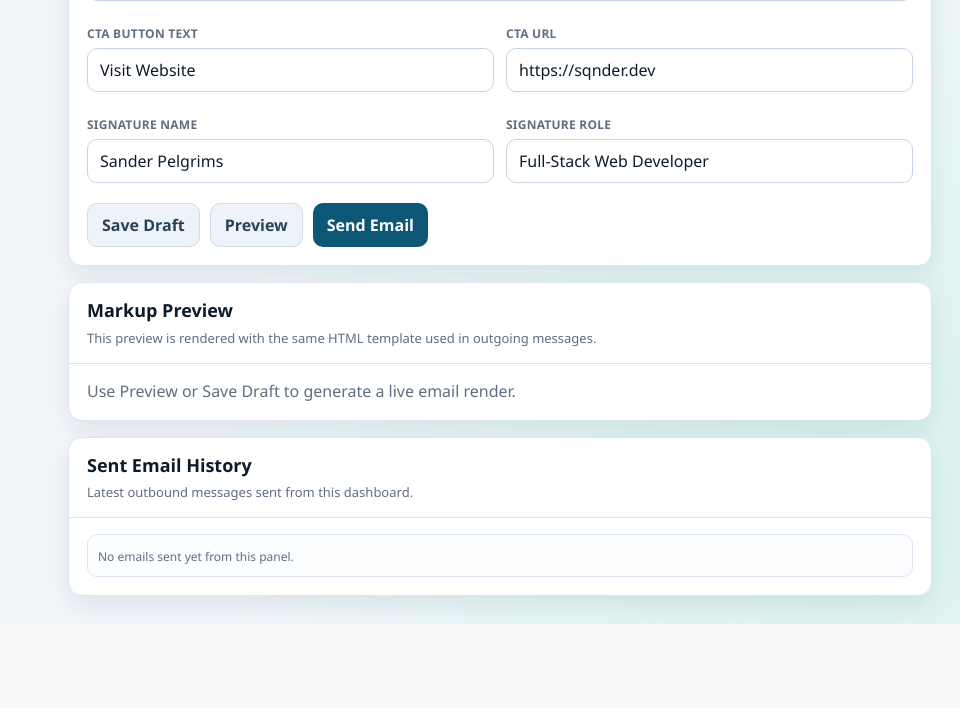
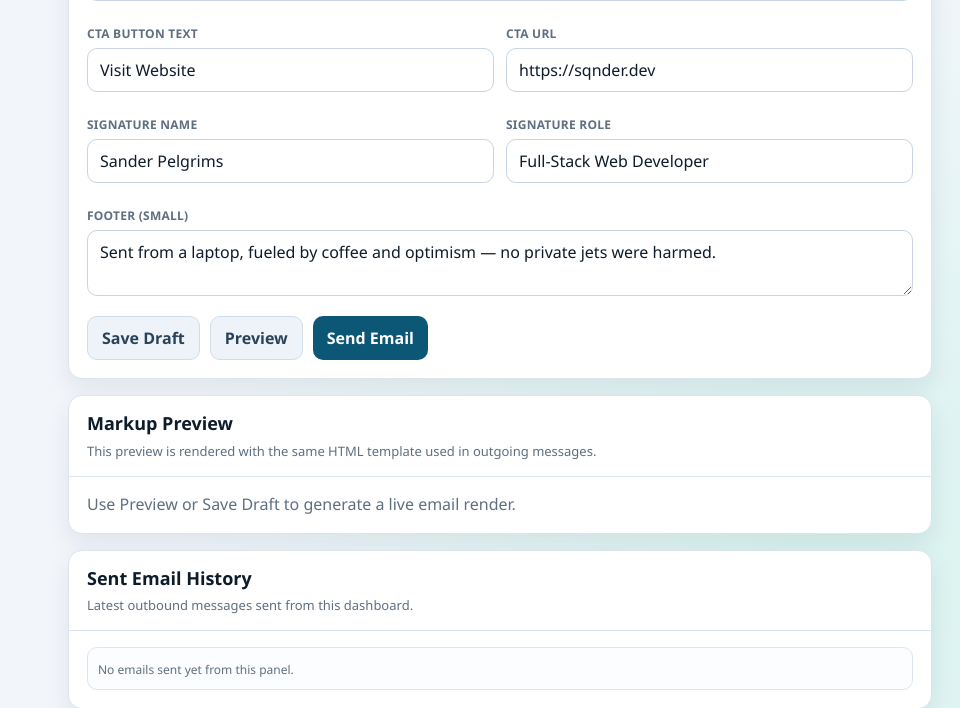
Before and after one commit to sqnder0/portfolio, a Flask app: page /dashboard/emails in a window 1280 px wide. Shown: the part 941-1649 px from the top of the page, without its empty margins (320-1280 px from the left). Before the commit the page ends 1565 px from the top, so only its background shows below. Run offline with Flask 3, Linux system fonts and the light colour scheme; data that the repository does not hold is empty; some libraries are stand-ins or nearby versions.

Commit message:
Added personal touch

```diff
--- a/app.py
+++ b/app.py
@@ -213,6 +213,7 @@ def _dashboard_compose_defaults():
         "cta_url": os.getenv("WEBSITE_URL", "https://sqnder.dev"),
         "signature_name": "Sander Pelgrims",
         "signature_role": "Full-Stack Web Developer",
+        "footer_text": "Sent from a laptop, fueled by coffee and optimism — no private jets were harmed.",
     }
 
 
@@ -247,6 +248,7 @@ def _build_dashboard_payload(form, selected_client=None):
         "signature_role": _normalize_text(
             form.get("signature_role"), EMAIL_DASHBOARD_LIMITS["signature_role"]
         ),
+        "footer_text": _normalize_text(form.get("footer_text"), 1000, allow_newlines=True),
     }
 
     client_id_raw = (form.get("client_id") or "").strip()
@@ -290,6 +292,8 @@ def _validate_dashboard_payload(payload):
     if cta_url and not (cta_url.startswith("https://") or cta_url.startswith("http://")):
         errors.append("CTA URL must start with http:// or https://")
 
+    # footer_text is optional, no validation required
+
     return errors
 
 
@@ -311,6 +315,7 @@ def _payload_to_compose(payload, draft_id=None):
             "cta_url": payload.get("cta_url", ""),
             "signature_name": payload.get("signature_name", ""),
             "signature_role": payload.get("signature_role", ""),
+            "footer_text": payload.get("footer_text", ""),
         }
     )
     return compose
@@ -376,6 +381,7 @@ def create_app():
             cta_url=payload["cta_url"],
             signature_name=payload["signature_name"],
             signature_role=payload["signature_role"],
+            footer_text=payload.get("footer_text"),
             website_url=os.getenv("WEBSITE_URL", "https://sqnder.dev"),
         )
 
--- a/email_dashboard.py
+++ b/email_dashboard.py
@@ -43,6 +43,7 @@ class EmailDashboardStore:
                     cta_url TEXT,
                     signature_name TEXT NOT NULL,
                     signature_role TEXT,
+                    footer_text TEXT,
                     created_at TEXT NOT NULL,
                     updated_at TEXT NOT NULL,
                     FOREIGN KEY (client_id) REFERENCES email_clients (id) ON DELETE SET NULL
@@ -66,6 +67,7 @@ class EmailDashboardStore:
                     cta_url TEXT,
                     signature_name TEXT NOT NULL,
                     signature_role TEXT,
+                    footer_text TEXT,
                     sent_at TEXT NOT NULL,
                     FOREIGN KEY (client_id) REFERENCES email_clients (id) ON DELETE SET NULL
                 )
@@ -80,6 +82,21 @@ class EmailDashboardStore:
             conn.execute(
                 "CREATE INDEX IF NOT EXISTS idx_sent_emails_sent_at ON sent_emails(sent_at DESC)"
             )
+            # Ensure footer_text column exists for older databases
+            try:
+                cur = conn.execute("PRAGMA table_info(email_drafts)")
+                cols = [r[1] for r in cur.fetchall()]
+                if "footer_text" not in cols:
+                    conn.execute("ALTER TABLE email_drafts ADD COLUMN footer_text TEXT")
+            except Exception:
+                pass
+            try:
+                cur = conn.execute("PRAGMA table_info(sent_emails)")
+                cols = [r[1] for r in cur.fetchall()]
+                if "footer_text" not in cols:
+                    conn.execute("ALTER TABLE sent_emails ADD COLUMN footer_text TEXT")
+            except Exception:
+                pass
             conn.commit()
 
     def list_clients(self):
@@ -144,7 +161,7 @@ class EmailDashboardStore:
                     SET client_id = ?, recipient_name = ?, recipient_email = ?, subject = ?,
                         header_title = ?, header_subtitle = ?, greeting = ?, intro_text = ?,
                         body_text = ?, cta_text = ?, cta_url = ?,
-                        signature_name = ?, signature_role = ?, updated_at = ?
+                        signature_name = ?, signature_role = ?, footer_text = ?, updated_at = ?
                     WHERE id = ?
                     """,
                     (
@@ -161,6 +178,7 @@ class EmailDashboardStore:
                         payload["cta_url"],
                         payload["signature_name"],
                         payload["signature_role"],
+                        payload.get("footer_text"),
                         now,
                         draft_id,
                     ),
@@ -173,7 +191,7 @@ class EmailDashboardStore:
                 INSERT INTO email_drafts (
                     client_id, recipient_name, recipient_email, subject,
                     header_title, header_subtitle, greeting, intro_text, body_text,
-                    cta_text, cta_url, signature_name, signature_role,
+                    cta_text, cta_url, signature_name, signature_role, footer_text,
                     created_at, updated_at
                 )
                 VALUES (?, ?, ?, ?, ?, ?, ?, ?, ?, ?, ?, ?, ?, ?, ?)
@@ -192,6 +210,7 @@ class EmailDashboardStore:
                     payload["cta_url"],
                     payload["signature_name"],
                     payload["signature_role"],
+                    payload.get("footer_text"),
                     now,
                     now,
                 ),
@@ -226,7 +245,7 @@ class EmailDashboardStore:
                 INSERT INTO sent_emails (
                     client_id, recipient_name, recipient_email, subject,
                     header_title, header_subtitle, greeting, intro_text, body_text,
-                    cta_text, cta_url, signature_name, signature_role, sent_at
+                    cta_text, cta_url, signature_name, signature_role, footer_text, sent_at
                 )
                 VALUES (?, ?, ?, ?, ?, ?, ?, ?, ?, ?, ?, ?, ?, ?)
                 """,
@@ -244,6 +263,7 @@ class EmailDashboardStore:
                     payload["cta_url"],
                     payload["signature_name"],
                     payload["signature_role"],
+                    payload.get("footer_text"),
                     sent_at,
                 ),
             )
--- a/templates/email_dashboard.html
+++ b/templates/email_dashboard.html
@@ -421,6 +421,10 @@
                                 <label for="signature_role">Signature Role</label>
                                 <input id="signature_role" name="signature_role" value="{{ compose.signature_role }}" />
                             </div>
+                            <div class="field full">
+                                <label for="footer_text">Footer (small)</label>
+                                <textarea id="footer_text" name="footer_text" style="min-height:60px">{{ compose.footer_text }}</textarea>
+                            </div>
                         </div>
 
                         <div class="actions">
```
Also changed, not shown: templates/emails/client_outreach.html (+9 -3 lines), portfolio.db.
